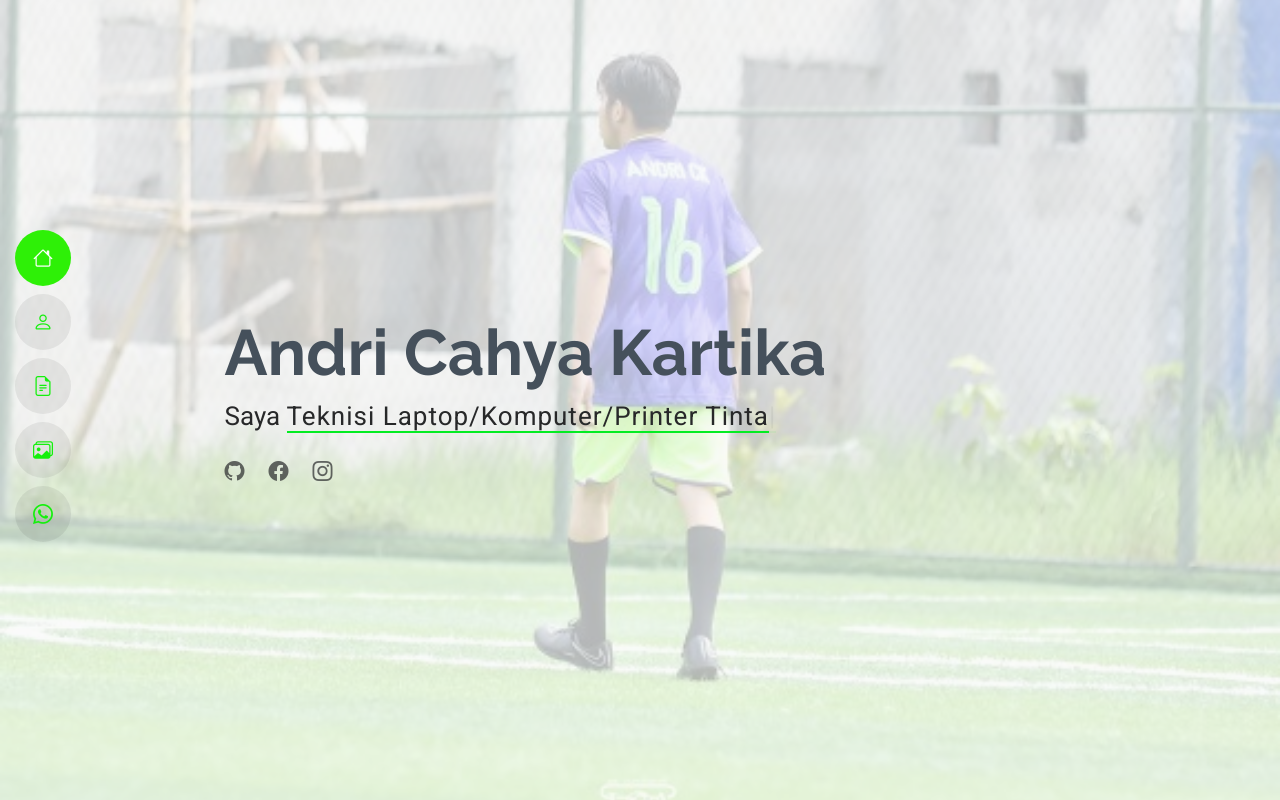
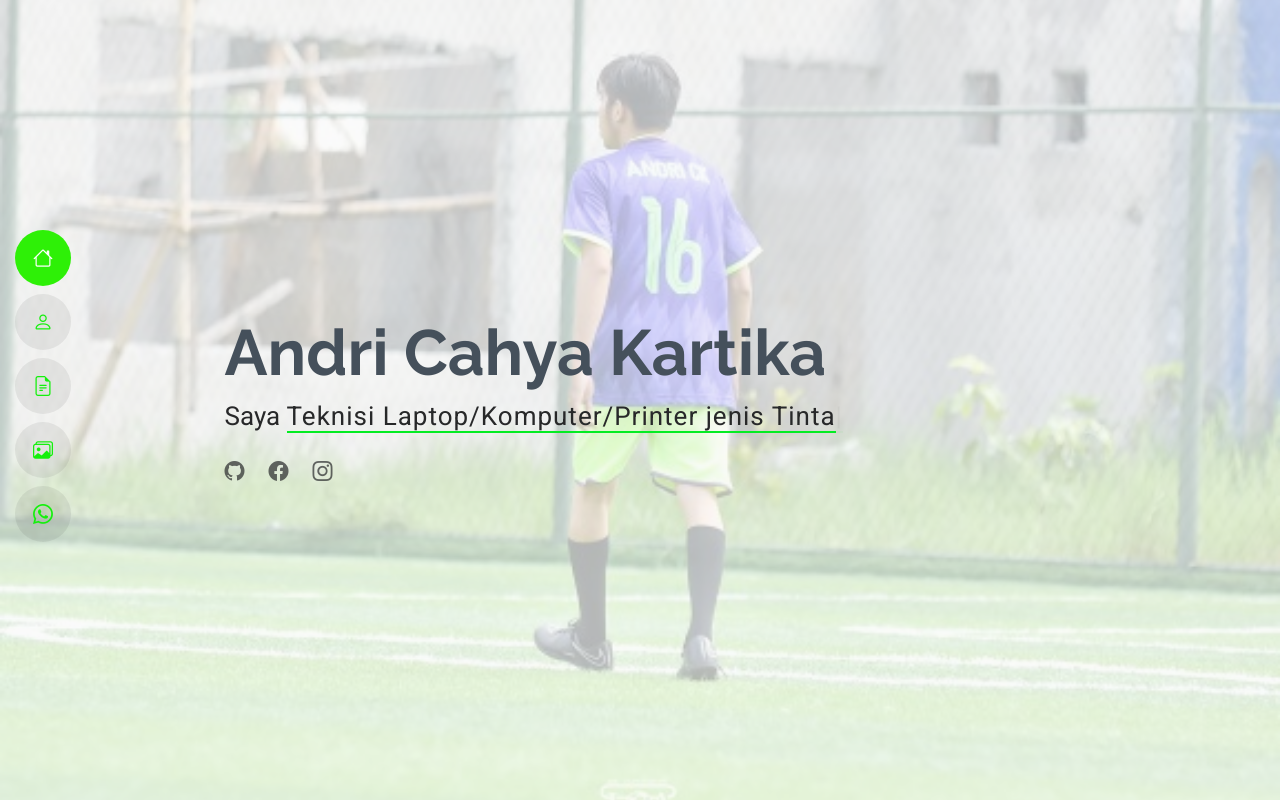
Before and after one commit to and124/and124.github.io, a plain HTML site: page index.html in a window 1280 px wide. Shown: the top 800 px of the page. Drawn offline with Linux system fonts and the light colour scheme.

Commit message:
Update index.html

```diff
--- a/index.html
+++ b/index.html
@@ -4,7 +4,7 @@
 <head>
   <meta charset="utf-8">
   <meta content="width=device-width, initial-scale=1.0" name="viewport">
-  <title>My Resume Andri</title>
+  <title>My Portofolio Andri</title>
   <meta content="" name="description">
   <meta content="" name="keywords">
 
@@ -28,7 +28,7 @@
   <link href="assets/css/main.css" rel="stylesheet">
 
   <!-- =======================================================
-  * Template Name: MyResume
+  * Template Name: MyProtofolio
   * Template URL: https://bootstrapmade.com/free-html-bootstrap-template-my-resume/
   * Updated: Jun 29 2024 with Bootstrap v5.3.3
   * Author: BootstrapMade.com
@@ -65,7 +65,7 @@
         <div class="row justify-content-center">
           <div class="col-lg-9">
             <h2>Andri Cahya Kartika</h2>
-            <p>Saya <span class="typed" data-typed-items="Teknisi Laptop/Komputer/Printer Tinta , Programmer,  Freelance, Desain, RND Coffee/Purchasing/kurir, ">Desain logo</span><span class="typed-cursor typed-cursor--blink" aria-hidden="true"></span></p>
+            <p>Saya <span class="typed" data-typed-items="Teknisi Laptop/Komputer/Printer jenis Tinta , Programmer Website,  Freelance, Desain, RND Coffee/Purchasing/kurir, ">Desain logo</span><span class="typed-cursor typed-cursor--blink" aria-hidden="true"></span></p>
             <div class="social-links">
               <a href="https://github.com/and124"><i class="bi bi-github"></i></a>
               <a href="https://www.facebook.com/andri.k.56"><i class="bi bi-facebook"></i></a>
```
